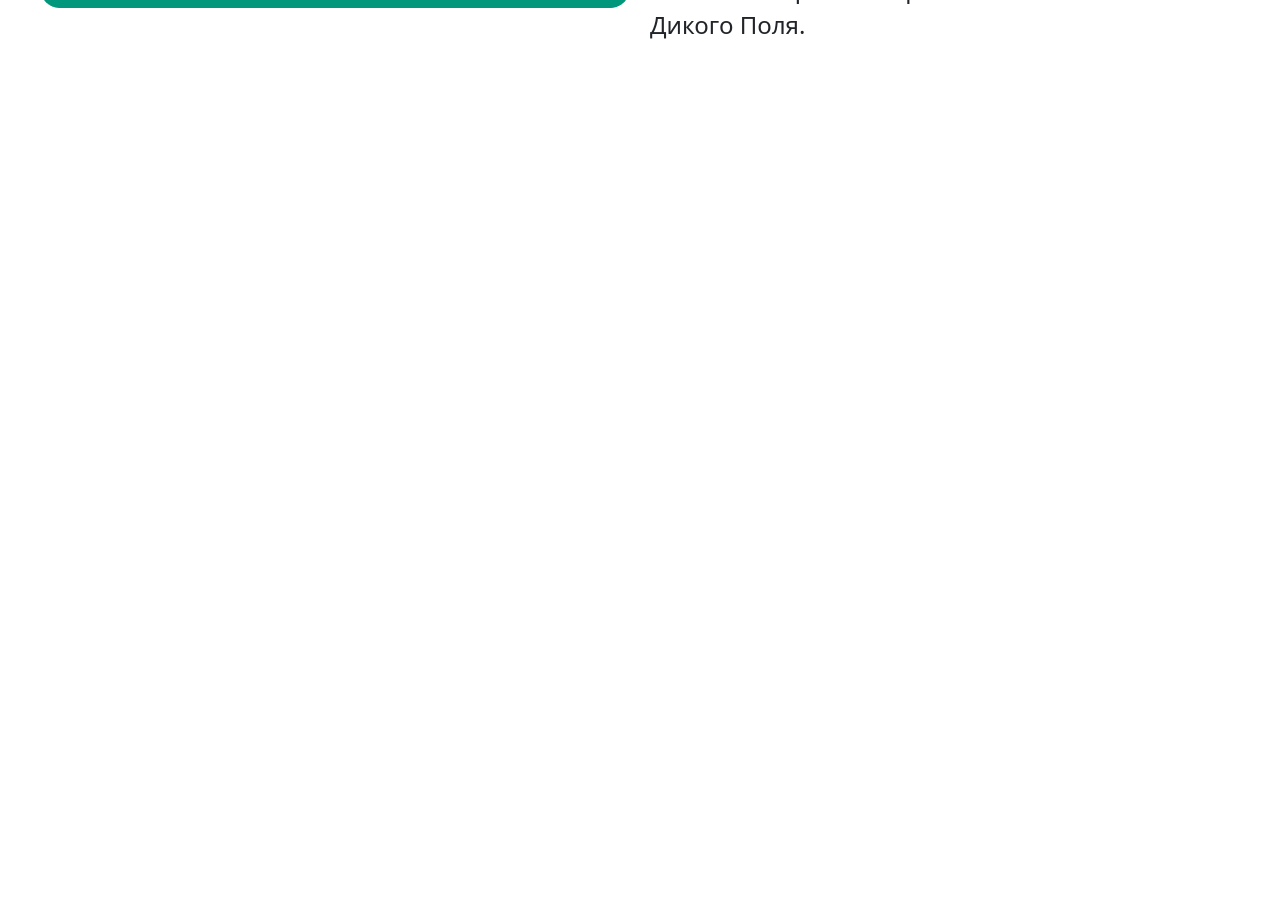
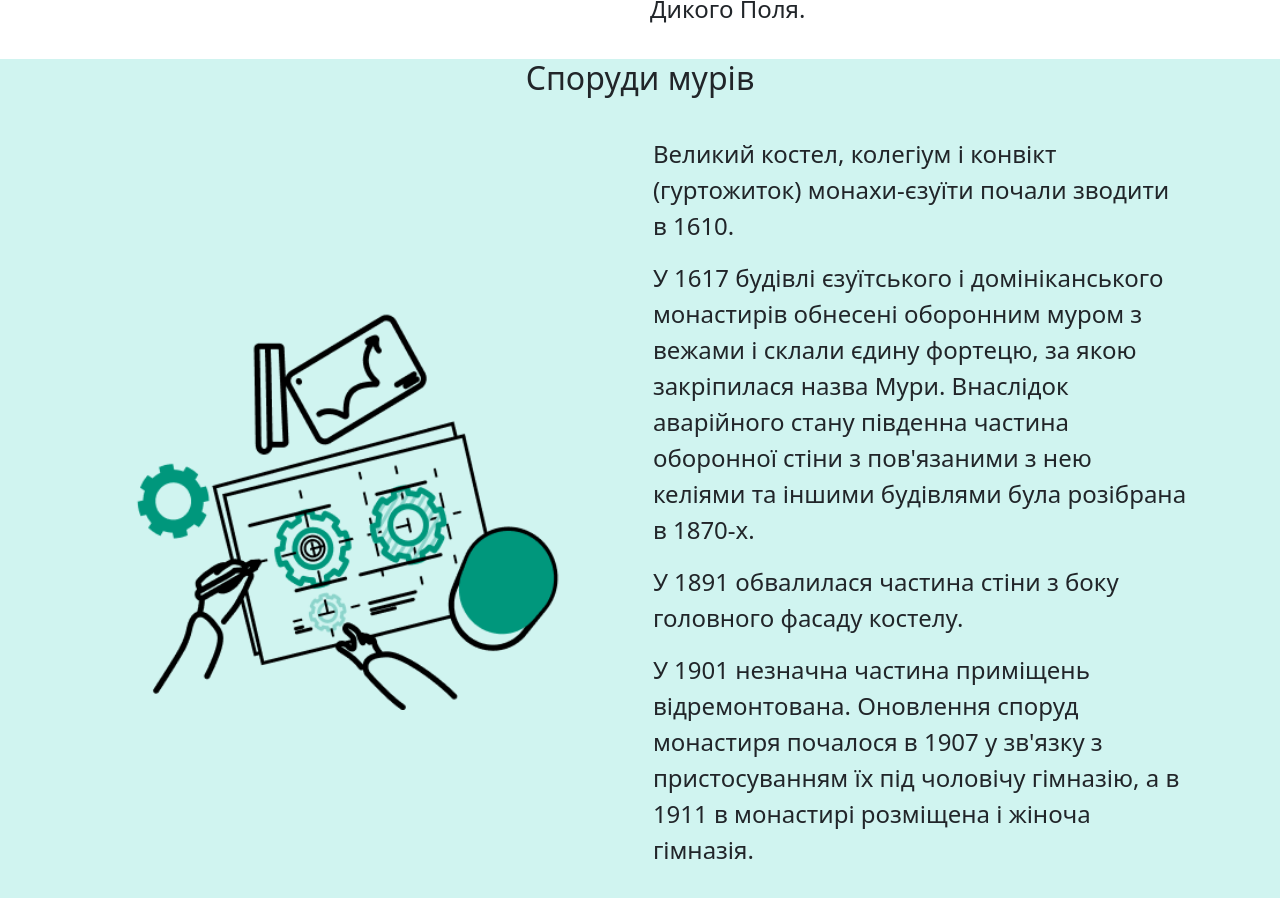
Before and after one commit to Kyzfome/SobornaApp, an Angular app: page /history in a window 1280 px wide. Shown: the part 1520-2418 px from the top of the page. Before the commit the page ends 1595 px from the top, so only its background shows below. Built offline with nearby package versions, Linux system fonts and the light colour scheme.

Commit message:
Added_myr_section

```diff
--- a/src/app/container/container.component.html
+++ b/src/app/container/container.component.html
@@ -1,23 +1,33 @@
 <div class="container w-100" *ngFor="let item of items; let i = index">
   <div *ngIf="i % 2 == 0" class="d-flex gap-3 align-items-center mb-3">
     <div class="image-container w-100">
-            <img [src]="item.url" alt="photo">
+      <img [src]="item.url" alt="photo" />
     </div>
-        <div [ngClass]="{'dark-back': items.length > 1}" class="description w-100">
+    <div
+      [ngClass]="{ 'dark-back': items.length > 1 }"
+      class="description w-100"
+    >
       <p>{{ item.description }}</p>
       <p *ngIf="item.description2">{{ item.description2 }}</p>
+      <p *ngIf="item.description3">{{ item.description3 }}</p>
+      <p *ngIf="item.description4">{{ item.description4 }}</p>
     </div>
   </div>
 
   <div *ngIf="i % 2 != 0" class="d-flex gap-3 align-items-center mb-3">
-        <div [ngClass]="{'light-back': items.length > 1}" class="description w-100">
+    <div
+      [ngClass]="{ 'light-back': items.length > 1 }"
+      class="description w-100"
+    >
       <p>{{ item.description }}</p>
       <p *ngIf="item.description2">{{ item.description2 }}</p>
+      <p *ngIf="item.description3">{{ item.description3 }}</p>
+      <p *ngIf="item.description4">{{ item.description4 }}</p>
     </div>
     <div class="image-container w-100">
-            <img [src]="item.url" alt="photo">
+      <img [src]="item.url" alt="photo" />
     </div>
   </div>
 
-    <hr *ngIf="items.length > 1" class="w-100 mb-4">
+  <hr *ngIf="items.length > 1" class="w-100 mb-4" />
 </div>
--- a/src/app/history/history.component.html
+++ b/src/app/history/history.component.html
@@ -1,4 +1,4 @@
-<div class="d-flex flex-column align-items-center w-100 p-3 gap-3">
+<div class="d-flex flex-column align-items-center w-100 gap-3">
   <h1>Вінницькі мури</h1>
   <app-container [items]="items"></app-container>
   <h2>Історія</h2>
@@ -16,4 +16,9 @@
       постійна загроза татарських набігів із близького Дикого Поля.
     </p>
   </div>
+
+  <div class="buildings-history-container w-100">
+    <h2>Споруди мурів</h2>
+    <app-container [items]="historyItems"></app-container>
+  </div>
 </div>
--- a/src/app/history/history.component.scss
+++ b/src/app/history/history.component.scss
@@ -16,3 +16,12 @@
   height: auto;
   border-radius: 15px;
 }
+
+.buildings-history-container {
+  display: flex;
+  justify-content: center;
+  align-items: center;
+  background-color: #d0f4f0;
+  flex-direction: column;
+  gap: 20px;
+}
--- a/src/app/history/history.component.ts
+++ b/src/app/history/history.component.ts
@@ -13,4 +13,18 @@ export class HistoryComponent {
         'Це комплекс оборонних і монастирських споруд XVII століття у Вінниці. Складався з будівель та стін єзуїтського монастиря, єзуїтського костелу, колегіуму та конвікту (гуртожитки), а також домініканського монастиря і домініканського костелу. Будівлі були оточені потужними кріпосними стінами та бойовими вежами. Мури зведені у XVII столітті монахами-єзуїтами, ставши головною оборонною спорудою міста. Пізніше поруч були прибудовані домініканський монастир з костелом.',
     },
   ];
+
+  historyItems: any[] = [
+    {
+      url: '../../assets/images/do.png',
+      description:
+        'Великий костел, колегіум і конвікт (гуртожиток) монахи-єзуїти почали зводити в 1610.',
+      description2:
+        "У 1617 будівлі єзуїтського і домініканського монастирів обнесені оборонним муром з вежами і склали єдину фортецю, за якою закріпилася назва Мури. Внаслідок аварійного стану південна частина оборонної стіни з пов'язаними з нею келіями та іншими будівлями була розібрана в 1870-х.",
+      description3:
+        'У 1891 обвалилася частина стіни з боку головного фасаду костелу.',
+      description4:
+        "У 1901 незначна частина приміщень відремонтована. Оновлення споруд монастиря почалося в 1907 у зв'язку з пристосуванням їх під чоловічу гімназію, а в 1911 в монастирі розміщена і жіноча гімназія.",
+    },
+  ];
 }
```
Lines whose indentation alone changed are shown as unchanged.
